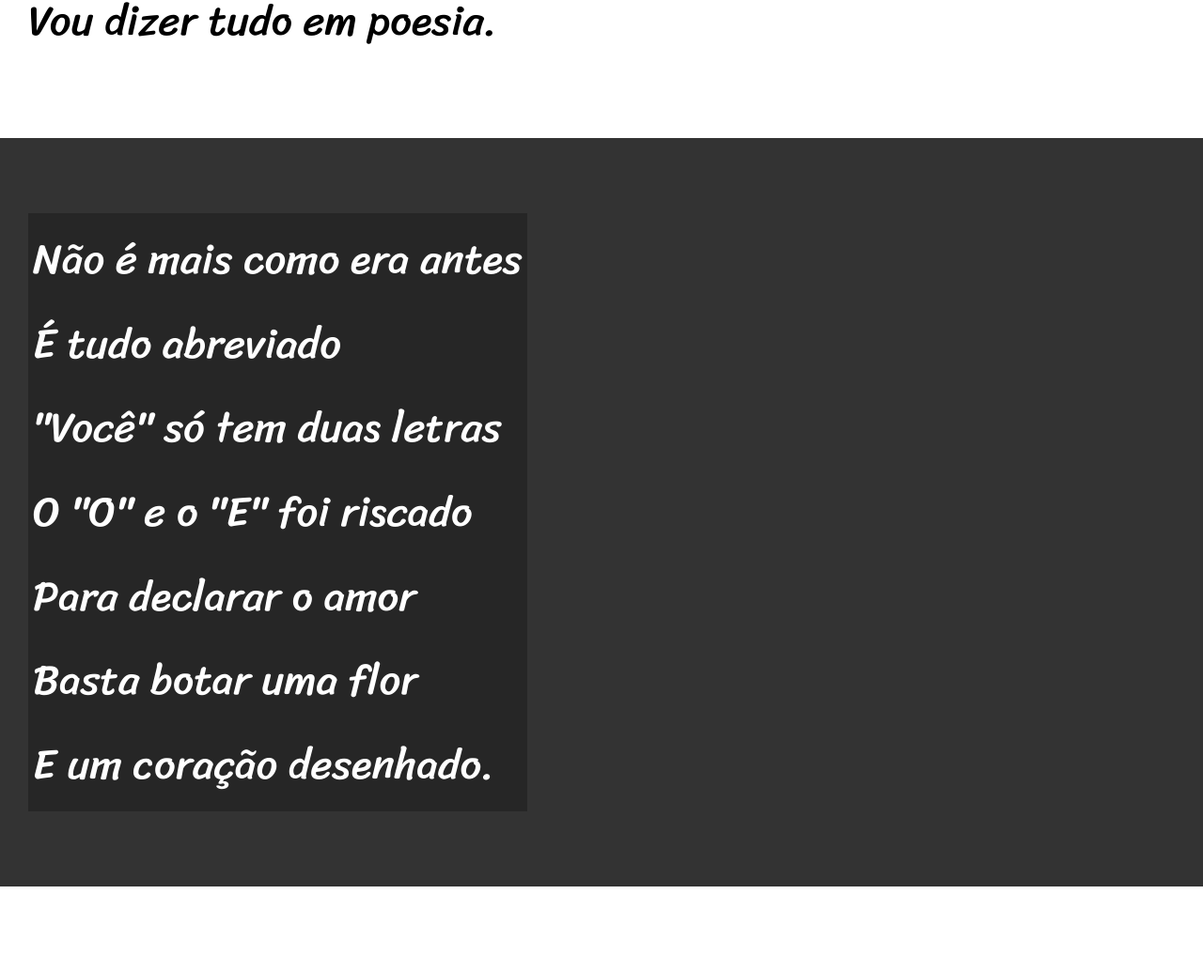
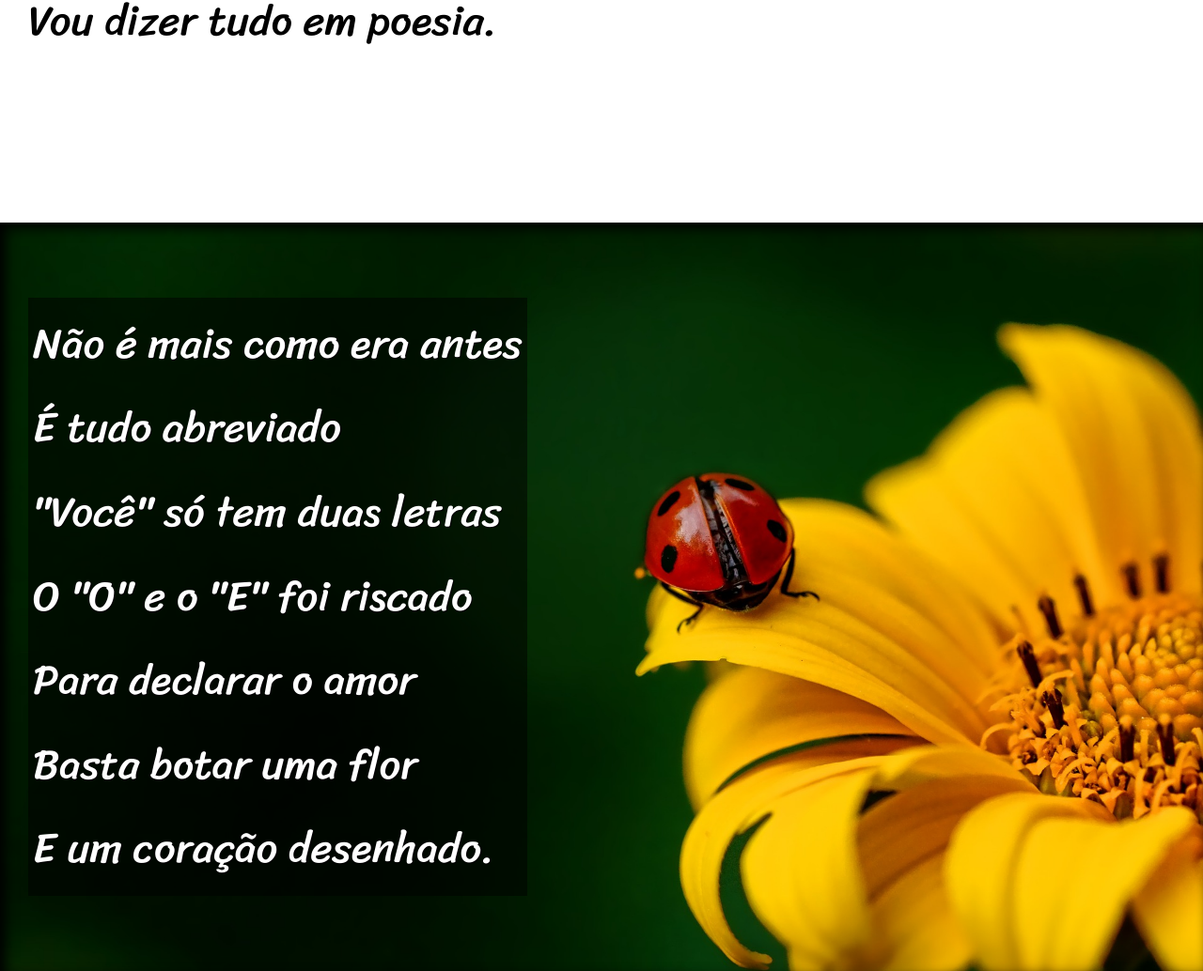
Before and after one commit to arieliverza/html-css, a plain HTML site: page Desafios/d012/index.html in a window 1280 px wide. Shown: the part 950-1984 px from the top of the page at 94% size. Drawn offline with Linux system fonts and the light colour scheme.

Commit message:
atualizei imagens de background

```diff
--- a/Desafios/d012/estilo/style.css
+++ b/Desafios/d012/estilo/style.css
@@ -54,6 +54,10 @@ section {
     font-size: 3.5vw;
 }
 
+section > p {
+    padding-bottom: 2em;
+}
+
 section.normal {
     background-color: white;
     color: black;
@@ -62,13 +66,26 @@ section.normal {
 section.imagem {
     background-color: rgb(51, 51, 51);
     color: white;
+    box-shadow: inset 6px 6px 13px 0px black;
+    background-size: cover;
+    background-attachment: fixed;
 
 }
 
 section.imagem > p {
     display: inline-block;
     padding: 5px;
-    background-color: rgba(0, 0, 0, 0.253);
+    background-color: rgba(0, 0, 0, 0.514);
+    text-shadow: 1px 1px 0px black;
+}
+
+section#img01 {
+    background-image: url('../imagens/background001.jpg');
+    background-position: right center;
+}
+
+section#img02 {
+    background-image: url('../imagens/background002.jpg');
 }
 
 footer {
--- a/Desafios/d012/index.html
+++ b/Desafios/d012/index.html
@@ -26,7 +26,7 @@
             </p>
         </section>
 
-        <section class="imagem">
+        <section class="imagem" id="img01">
             <p>
                 Não é mais como era antes<br>
                 É tudo abreviado<br>
@@ -59,7 +59,7 @@
             </p>
         </section>
 
-        <section class="imagem">
+        <section class="imagem" id="img02">
             <p>
                 Tenho saudade das cartas <br>
                 Escritas com a própria mão <br>
```
